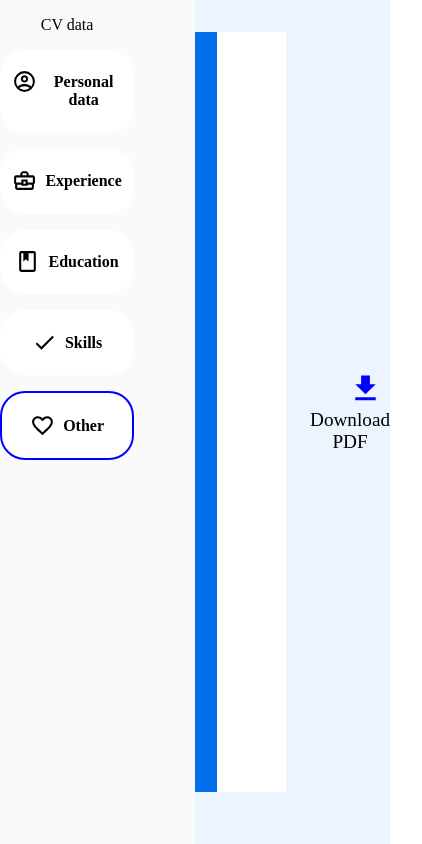
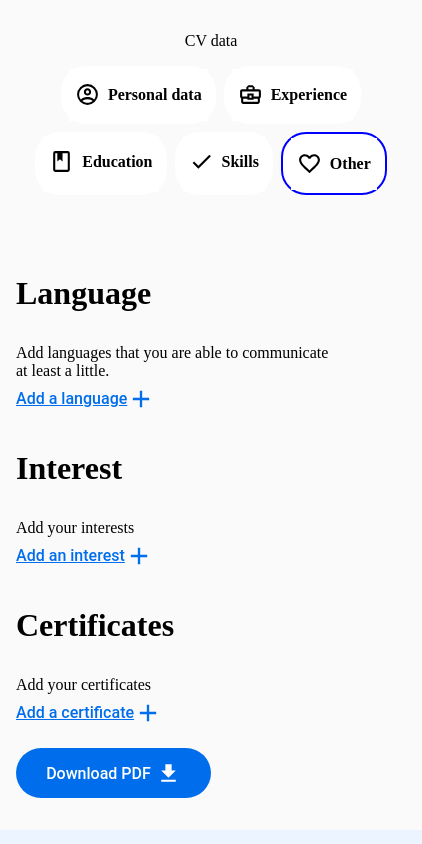
Before and after one commit to newbbiecoder/cv-application, a React (Vite) app: page / in a window 390 px wide. Both pictures are taken after a click on the button "Other". Shown: the top 844 px of the page, 422 px wide, since content can reach past the window. Built offline with nearby package versions, Linux system fonts and the light colour scheme; a web font is replaced by a local one.

Commit message:
Added responsiveness to mobile app 95% responsive on mobile currently

```diff
--- a/src/App.css
+++ b/src/App.css
@@ -40,11 +40,8 @@ body {
 }
 
 .preview-container {
-    /* width: 44%; */
     flex: 1;
     background-color: #ebf4ff;
-    overflow: hidden;
-
 }
 
 .sideBarButtons {
@@ -1115,28 +1112,142 @@ label[for="school-end"].studying-hidden {
     font-family: Roboto;
 }
 
-.cv-buttons {
-    display: flex;
-    flex-direction: column;
-    justify-content: center;
-    position: sticky;
-    top: 2rem;
-    height: var(--height);
-    font-size: 1.2rem;
-    text-align: center;
-    background-color: #ebf4ff;
-    margin-left: 1.5rem;
+@media (max-width: 1000px) {
+    body {
+        width: 100%;
+        height: 100%;
+    }
+    #root {
+        flex-direction: column;
+        min-height: auto;
+    }
 
-    .reset-button > p, .download-pdf > p{
-        display: flex;
+    .edit-container {
+        width: 100%;
         flex-direction: column;
-        gap: 0.2rem;
-        cursor: pointer;
+        gap: 2rem;
+        padding: 1rem;
+    }
+
+    .preview-container {
+        width: 100%;
+        overflow-x: auto;
+        padding: 1rem;
+    }
+
+    .left-side {
+        flex: 1.6;
+        .preview-img {
+            width: 120px;
+            height: 120px;
+            margin-top: 1rem;
+        }
+
+        .about-me h3 {
+            font-size: 1.1rem;
+        }
+
+        .about-me p {
+            font-size: 1rem;
+        }
+
+        .skills h4, .language h4, .interest h4 {
+            font-size: 1.1rem;
+        }
+
+        .language p, .interest p {
+            font-size: 1rem;
+        }
+    }
+
+    .right-side {
+        padding-left: 0.5rem;
+        padding-right: 0.5rem;
+
+        .fullName {
+            font-size: 1.6rem;
+        }
+
+        .header svg {
+            width: 20px;
+            height: 20px;
+        }
+
+        .header {
+            gap: 0.2rem;
+        }
+
+        .header > .header-container {
+            flex-direction: column;
+            align-items: flex-start;
+            gap: 0.3rem;
+        }
+
+        .header p {
+            font-size: 0.9rem;
+        }
+    }
+
+    .form-fields input, .form-fields textarea,
+    .certificate-fields input {
+        font-size: 0.95rem;
+    }
+
+    .education h4 {
+        margin-top: 13px;
+        margin-bottom: 0;
+    }
+
+    .school-type-role > p{
+        font-size: 0.95rem;
+    }
+
+    .skill-field label input,
+    .other-fields label input {
+        width: 90%;
+    }
+
+    .btn-skills, .btn-others, .finish {
+        font-size: 1rem;
+        width: 60%;
+    }
+
+    .btn-workexp {
+        width: 77%;
+        font-size: 1rem;
+    }
+
+    .btn-education {
+        width: 70%;
+        font-size: 1rem;
+    }
+
+    .sideBarButtons > ul {
+        flex-direction: row;
+        flex-wrap: wrap;
+        justify-content: center;
+        gap: 0.5rem;
+
+        li {
+            padding: 0.2rem 0.5rem;
+        }
+
+        button img {
+            height: 20px;
+            width: 20px;
+            margin-top: 8px;
+        }
+    }
+
+    .job-desc > p, .job-term > p {
+        width: 100%;
+    }
+
+    .finish {
+        width: 50%;
         svg {
-            margin-left: 2.4rem;
-            fill: blue;
-            height: 35px;
-            width: 35px;
+            height: 25px;
+            width: 25px;
         }
     }
 }
--- a/src/App.jsx
+++ b/src/App.jsx
@@ -99,6 +99,7 @@ export default function makeContainers() {
           language={language} setLanguage={setLanguage}
           interest={interest} setInterest={setInterest}
           certificate={certificate} setCertificate={setCertificate}
+          handleDownloadPDF={handleDownloadPDF}
 
         />
       </div>
@@ -127,23 +128,8 @@ export default function makeContainers() {
           language={language}
           interest={interest}
           certificate={certificate}
+          handleDownloadPDF={handleDownloadPDF}
         />
-
-        <div className="cv-buttons">
-          {/* <div className="reset-button">     FOR FUTURE
-            <p>
-              <svg xmlns="http://www.w3.org/2000/svg" viewBox="0 0 24 24"><title>reload</title><path d="M2 12C2 16.97 6.03 21 11 21C13.39 21 15.68 20.06 17.4 18.4L15.9 16.9C14.63 18.25 12.86 19 11 19C4.76 19 1.64 11.46 6.05 7.05C10.46 2.64 18 5.77 18 12H15L19 16H19.1L23 12H20C20 7.03 15.97 3 11 3C6.03 3 2 7.03 2 12Z" /></svg>
-              Reset
-            </p>
-          </div> */}
-
-          <div className="download-pdf" onClick={handleDownloadPDF}>
-            <p>
-              <svg xmlns="http://www.w3.org/2000/svg" viewBox="0 0 24 24"><title>download</title><path d="M5,20H19V18H5M19,9H15V3H9V9H5L12,16L19,9Z" /></svg>
-              Download PDF
-            </p>
-          </div>
-        </div>
       </div>
     </>
   )
--- a/src/components/others.jsx
+++ b/src/components/others.jsx
@@ -1,6 +1,6 @@
 import { useState } from "react"
 
-export default function Others({language, setLanguage, interest, setInterest, certificate, setCertificate}) {
+export default function Others({language, setLanguage, interest, setInterest, certificate, setCertificate, handleDownloadPDF}) {
 
     // Language
     const addLanguage = () => {
@@ -122,10 +122,9 @@ export default function Others({language, setLanguage, interest, setInterest, ce
                 ))}
             </div>
 
-
-            <button className="finish">
-                Finish CV
-                {/* <img src="" alt="" /> */}
+            <button className="finish" onClick={handleDownloadPDF}>
+                <p>Download PDF</p>
+                <svg xmlns="http://www.w3.org/2000/svg" viewBox="0 0 24 24"><title>download</title><path d="M5,20H19V18H5M19,9H15V3H9V9H5L12,16L19,9Z"/></svg>
             </button>
         </>
     )
--- a/src/components/sidebarButtons.jsx
+++ b/src/components/sidebarButtons.jsx
@@ -63,6 +63,7 @@ export default function SideBarButtons(props) {
                         interest={props.interest} setInterest={props.setInterest}
                         certificate={props.certificate} setCertificate={props.setCertificate}
                         setActiveSection={setActiveSection}
+                        handleDownloadPDF={props.handleDownloadPDF}
                     />
                 </div>
             </>
```
